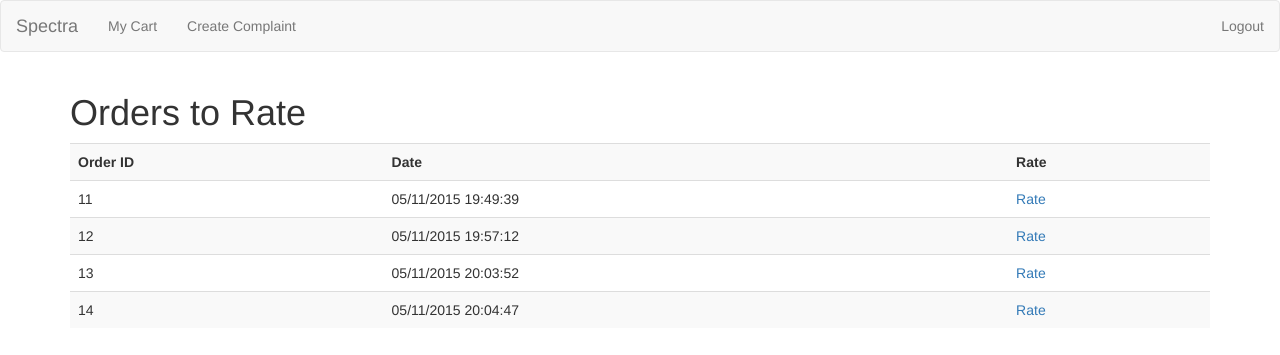
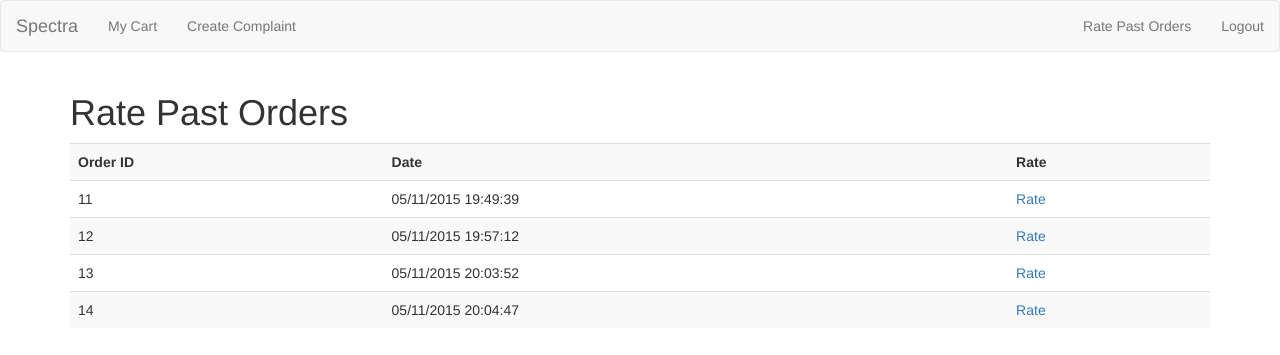
Before and after one commit to irubnich/spectra, a Flask app: template spectra/templates/ratings/index.html in a window 1280 px wide. Shown: the top 355 px of the page. Run offline with Flask 2, Linux system fonts and the light colour scheme; the template is opened without the code that fills it: values that come from a table or form of the project are taken from there, others are empty; a user stored in the database is signed in; data comes from the database, SQL or seed files in the repository; parts of the project's set-up code (start-up, migrations or seed data) failed here and were passed over; some libraries are stand-ins or nearby versions.

Commit message:
- add link to rate past orders to header

```diff
--- a/spectra/templates/header.html
+++ b/spectra/templates/header.html
@@ -10,7 +10,7 @@
                 <li><a href="{{url_for('new_complaint')}}">Create Complaint</a></li>
             </ul>
             <ul class="nav navbar-nav navbar-right">
-                <li><a href="/">{{session["user"]["id"]}}</a></li>
+                <li><a href="{{url_for('rating_index')}}">Rate Past Orders</a></li>
                 <li><a href="{{url_for('logout')}}">Logout</a></li>
             </ul>
         {% endif %}
--- a/spectra/templates/ratings/index.html
+++ b/spectra/templates/ratings/index.html
@@ -10,7 +10,7 @@
 <div class="container">
     <div class="row">
         <div class="col-md-12">
-            <h1>Orders to Rate</h1>
+            <h1>Rate Past Orders</h1>
             <table class="table table-striped">
                 <tr class="ratings-head">
                     <td>Order ID</td>
```
